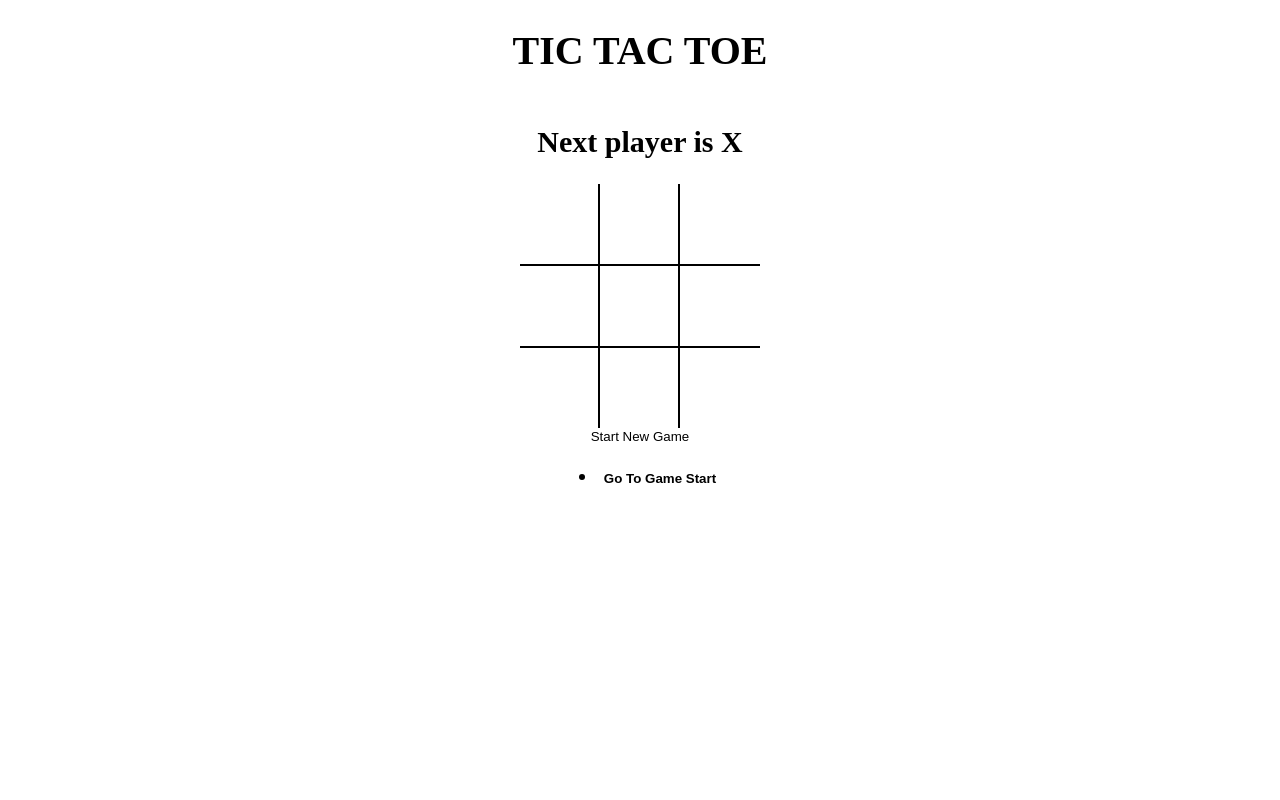
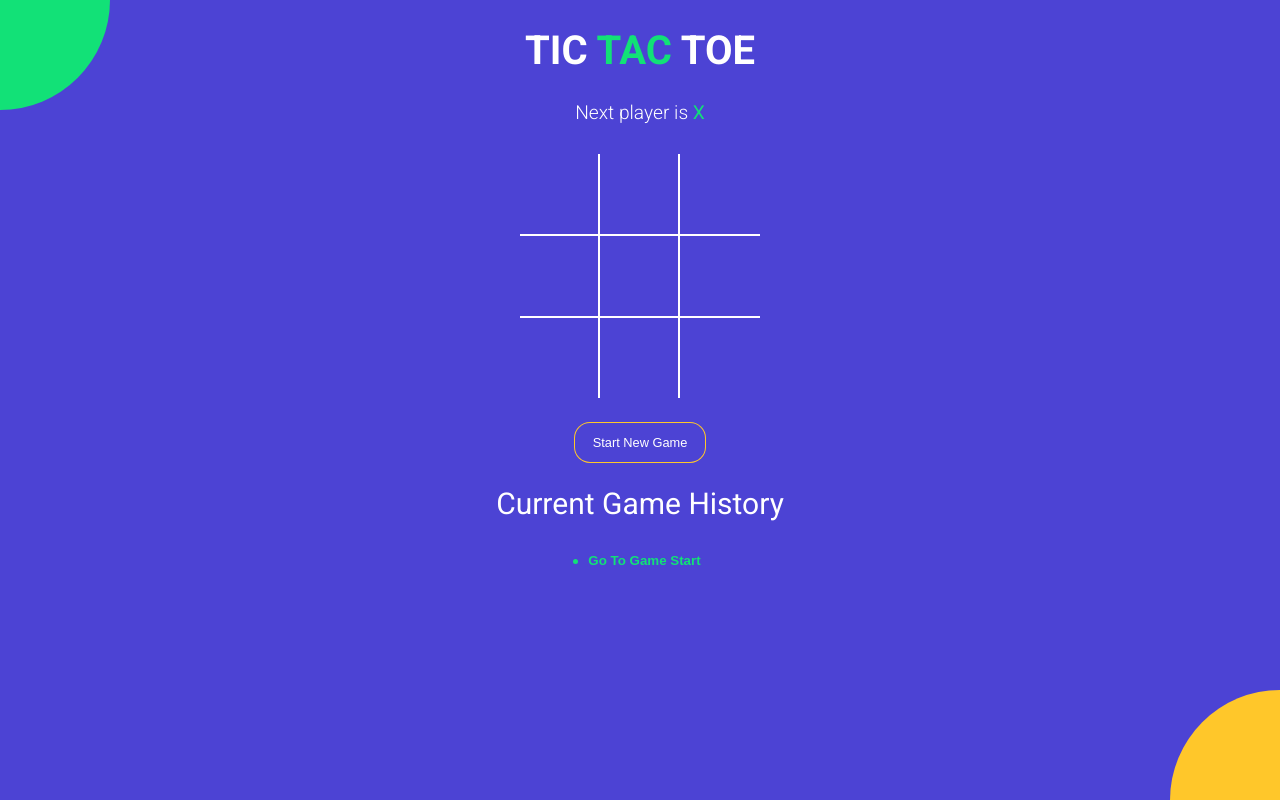
Before and after one commit to joy-rout/tictactoe, a React (Vite) app: page / in a window 1280 px wide. Built offline with nearby package versions, Linux system fonts and the light colour scheme.

Commit message:
added style to the whole app

```diff
--- a/index.html
+++ b/index.html
@@ -1,7 +1,16 @@
 <!DOCTYPE html>
 <html>
   <head>
-    <title>TicTacToe</title>
+    <meta charset="UTF-8" />
+    <meta name="viewport" content="width=device-width, initial-scale=1.0" />
+    <meta http-equiv="X-UA-Compatible" content="ie=edge" />
+    <link
+      href="https://fonts.googleapis.com/css?family=Roboto:300,400,700&display=swap"
+      rel="stylesheet"
+    />
+    <link rel="icon" type="image/x-icon" href="./src/Styles/favicon.ico">
+
+<title>Tic Tac Toe</title>
   </head>
   <body>
     <div id="root"></div>
--- a/src/App.jsx
+++ b/src/App.jsx
@@ -52,11 +52,13 @@
 
   return (
     <div class="app">
-    <h1>TIC TAC TOE</h1>
+    <h1>TIC <span class="text-green">TAC</span> TOE</h1>
     <StatusMessage winner={winner} current={current}/>
     <Board board={current.board} handleSquareClick={handleSquareClick} winningSquares={winningSquares}/>
-    <button onClick={new_game}>Start New Game </button>
+    <button onClick={new_game} class={`btn-reset ${winner ? 'active' : ''}`}>Start New Game </button>
+    <h2 style={{fontWeight:'normal'}}>Current Game History</h2>
     <History history={history} moveTo={moveTo} currentMove={currentMove}/>
+    <div class="bg-balls"></div>
     </div>
   )
 }
--- a/src/Styles/Root.scss
+++ b/src/Styles/Root.scss
@@ -1,4 +1,12 @@
+
+$green: #12e177;
+$orange: #ffc72a;
+$blue: #4c43d4;
+
 body {
+  font-family: 'Roboto', sans-serif;
+  background-color: $blue;
+  color: #fff;
   padding: 0;
   margin: 0;
 }
@@ -19,18 +27,83 @@
   align-items: center;
 }
 
+.text-green {
+  color: $green;
+}
+
+.text-orange {
+  color: $orange;
+}
+
+.history-wrapper {
+  width: 300px;
+  text-align: center;
+  margin-bottom: 20px;
+  .history {
+    display: inline-block;
+    padding: 0;
+    margin: 0;
+    li {
+      list-style: none;
+      text-align: left;
+      &:before {
+        content: '';
+        border-radius: 50%;
+        display: inline-block;
+        height: 5px;
+        width: 5px;
+        background-color: $green;
+        margin-right: 4px;
+        margin-bottom: 1px;
+      }
+
+      .btn-move {
+    	  color: #fff;
+        &.active {
+          font-weight: bold;
+          color: $green;
+        }
+      }
+    }
+  }
+}
+
+.status-message {
+	margin-bottom: 30px;
+	font-size: 1.2rem;
+	font-weight: lighter;
+	span {
+	  font-weight: normal;
+	}
+}
+
+.btn-reset {
+  font-size: 0.8rem;
+  color: #fff;
+  border-radius: 15px;
+  padding: 12px 18px;
+  margin-top: 25px;
+  transition: all 0.2s;
+  background-color: $blue;
+  box-shadow: 0px 0px 0px 1px $orange;
+  &.active {
+    background-color: $orange;
+    box-shadow: none;
+  }
+}
+
 .board {
   .board-row {
     display: flex;
     flex-direction: row;
-      border-bottom: 2px solid #000;
+    border-bottom: 2px solid #fff;
     &:last-child {
       border-bottom: none;
     }
     .square {
       width: 80px;
       height: 80px;
-        border-right: 2px solid #000;
+      border-right: 2px solid #fff;
       font-size: 2.5rem;
       padding: 0;
       overflow: hidden;
@@ -38,6 +111,63 @@
       &:last-child {
         border-right: none;
       }
+      &.winning {
+			  animation: scaleText 1.4s infinite;
+			  @keyframes scaleText {
+			    0% {
+			      transform: 2.5rem;
+			    }
+			    50% {
+			      font-size: 3.5rem;
+			    }
+			    100% {
+			      font-size: 2.5rem;
 			    }
 			  }
 			}
+    }
+  }
+}
+
+.bg-balls {
+  position: fixed;
+  top: 0;
+  left: 0;
+  right: 0;
+  bottom: 0;
+  min-width: 100%;
+  z-index: -1;
+
+  &:before,
+  &:after {
+    content: '';
+    position: absolute;
+    width: 150px;
+    height: 150px;
+    border-radius: 50%;
+  }
+
+  &:before {
+    background-color: $orange;
+    right: -75px;
+    bottom: -75px;
+    @media screen and (min-width: 476px) {
+      width: 220px;
+      height: 220px;
+      right: -110px;
+      bottom: -110px;
+    }
+  }
+
+  &:after {
+    background-color: $green;
+    top: -75px;
+    left: -75px;
+    @media screen and (min-width: 476px) {
+      width: 220px;
+      height: 220px;
+      top: -110px;
+      left: -110px;
+    }
+  }
+}
--- a/src/components/History.jsx
+++ b/src/components/History.jsx
@@ -2,14 +2,13 @@
 
 const History = ({history , moveTo , currentMove}) => {
   return (
-    <ul>
+    <div class="history-wrapper">
+    <ul class="history">
         {history.map((_, move) => {
             return(
                 <li key={move}>
                   <button
-                  style={{
-                    fontWeight: move === currentMove ? 'bold' : 'normal',
-                  }}
+                  class = {`btn-move ${move === currentMove ? 'active' : ''}`}
                   onClick={() => {
                     moveTo(move)
                   }}>
@@ -20,6 +19,7 @@
         })}
 
     </ul>
+    </div>
   );
 };
 
--- a/src/components/Square.jsx
+++ b/src/components/Square.jsx
@@ -3,7 +3,11 @@
 const Square = ({ value, onClick , isWinningSquares}) => {
 
   return (
-    <button type="button" className="square" onClick={onClick} style={{fontWeight: isWinningSquares ? 'bold' : 'normal'}}>
+    <button type="button"
+    className={`square ${isWinningSquares ? 'winning' : ''} ${value === 'X' ? 'text-green' : 'text-orange'}`}
+     onClick={onClick}
+     style={{fontWeight: isWinningSquares ? 'bold' : 'normal'}}
+     >
       {value}
     </button >
   );
--- a/src/components/StatusMessage.jsx
+++ b/src/components/StatusMessage.jsx
@@ -5,12 +5,18 @@
 
     const noMovesLeft = current.board.every(el => el !== null);
     return (
-    <h2>
-        {winner && `Winner is ${winner}` }
-        {!winner && !noMovesLeft && `Next player is ${current.isXNext ? 'X' : 'O'}`}
+    <div class="status-message">
+        {winner && <>
+        Winner is <span class={ winner === 'X' ? 'text-green' : 'text-orange'}>{winner}</span>
+        </> }
+        {!winner && !noMovesLeft && <>
+        Next player is <span class={current.isXNext ? 'text-green' : 'text-orange'}>
+        {current.isXNext ? 'X' : 'O'}{''}
+        </span>
+        </>}
         {!winner && noMovesLeft && `ITS A TIE`}
 
-    </h2>
+    </div>
   )
 }
 
```
Also changed, not shown: 1 other file (tests, documents, lock files or other folders). Lines whose indentation alone changed are shown as unchanged.
